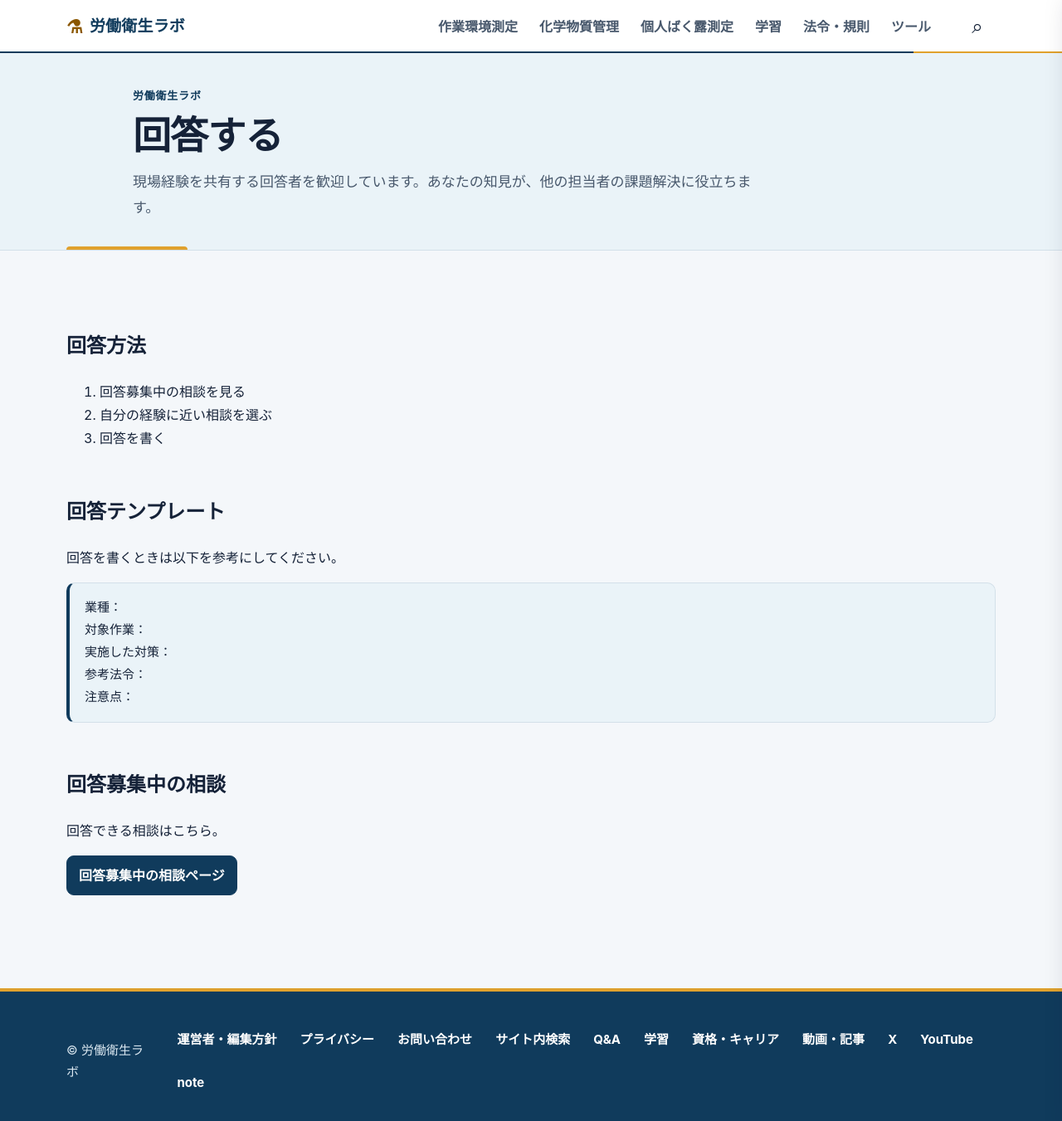
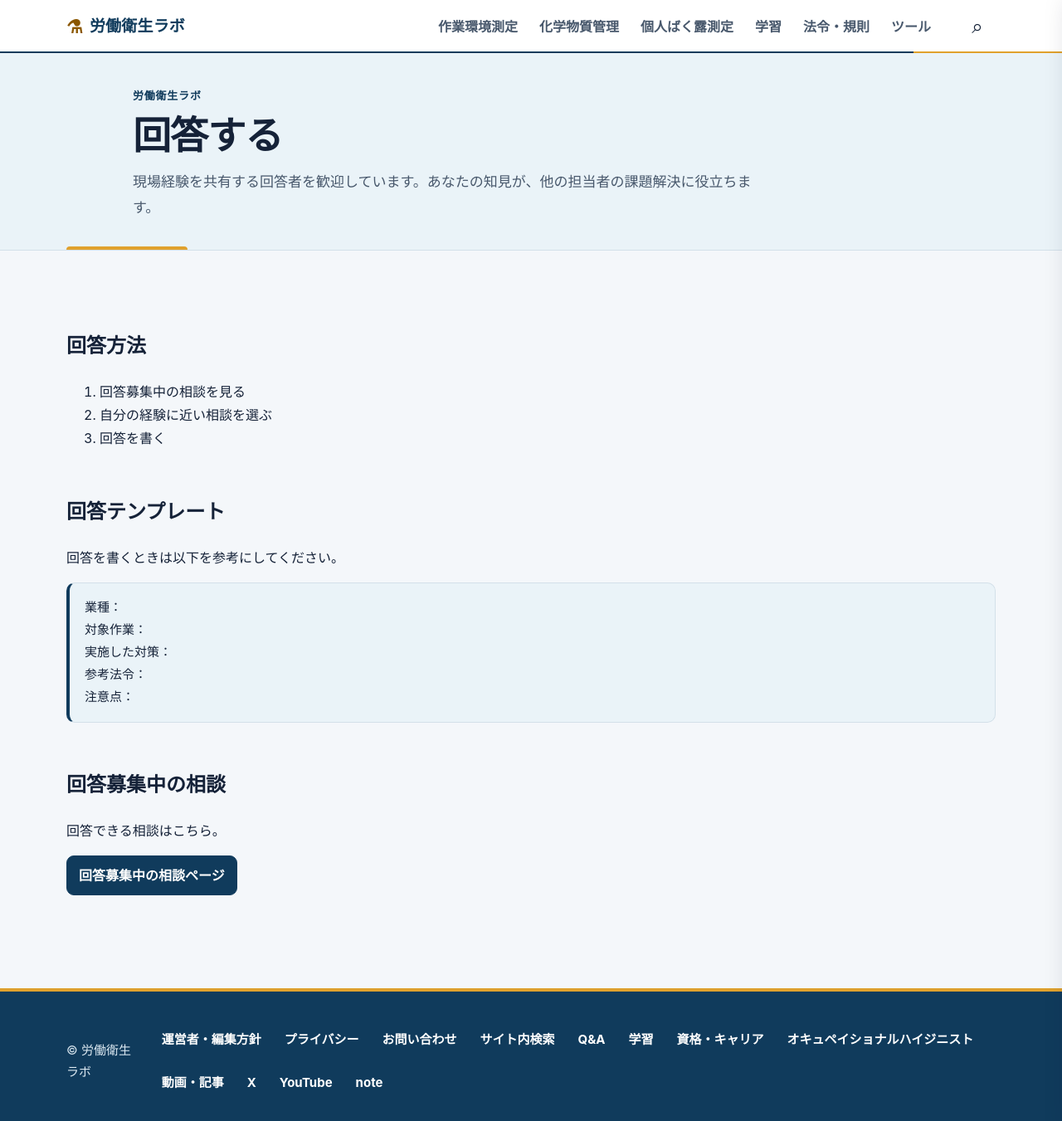
Before and after one commit to rodoeisei-lab/rodoeisei-lab, a Jekyll site: the page built from pages/answer.md, in a window 1280 px wide and 1363 px high. Shown: the top 1351 px of the window at 83% size. Built offline with Jekyll 4.4.1, drawn with Linux system fonts in a browser that asks for light colours.

Commit message:
Add occupational hygienist hub to footer

```diff
--- a/_includes/site-footer.html
+++ b/_includes/site-footer.html
@@ -9,6 +9,7 @@
       <a href="{{ '/qa/' | relative_url }}">Q&amp;A</a>
       <a href="{{ '/learn/' | relative_url }}">学習</a>
       <a href="{{ '/licenses/' | relative_url }}">資格・キャリア</a>
+      <a href="{{ '/occupational-hygienist/' | relative_url }}">オキュペイショナルハイジニスト</a>
       <a href="{{ '/videos/' | relative_url }}">動画・記事</a>
       <a href="https://x.com/rodoeiseiai?s=21" target="_blank" rel="noopener noreferrer">X</a>
       <a href="https://youtube.com/channel/UCT2gRzcZrwl8W64LOGUb3cw" target="_blank" rel="noopener noreferrer">YouTube</a>
```
